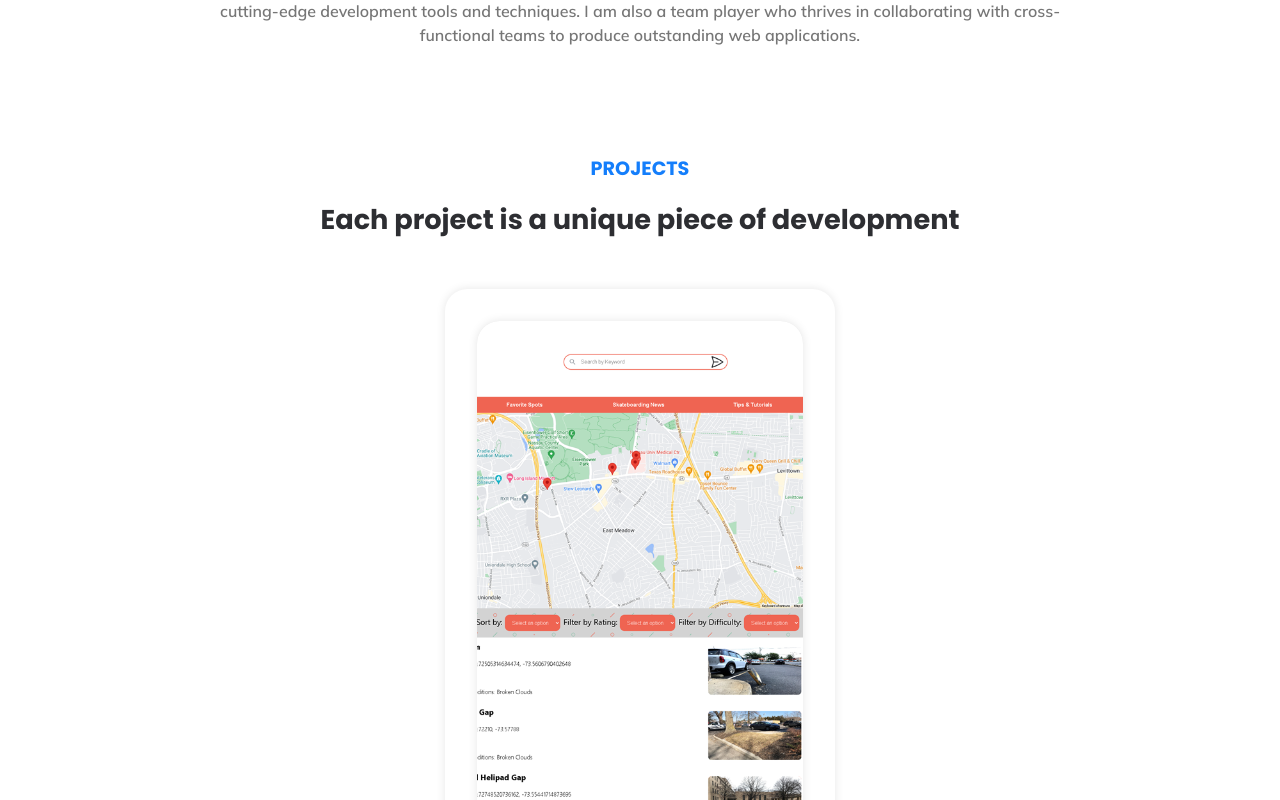
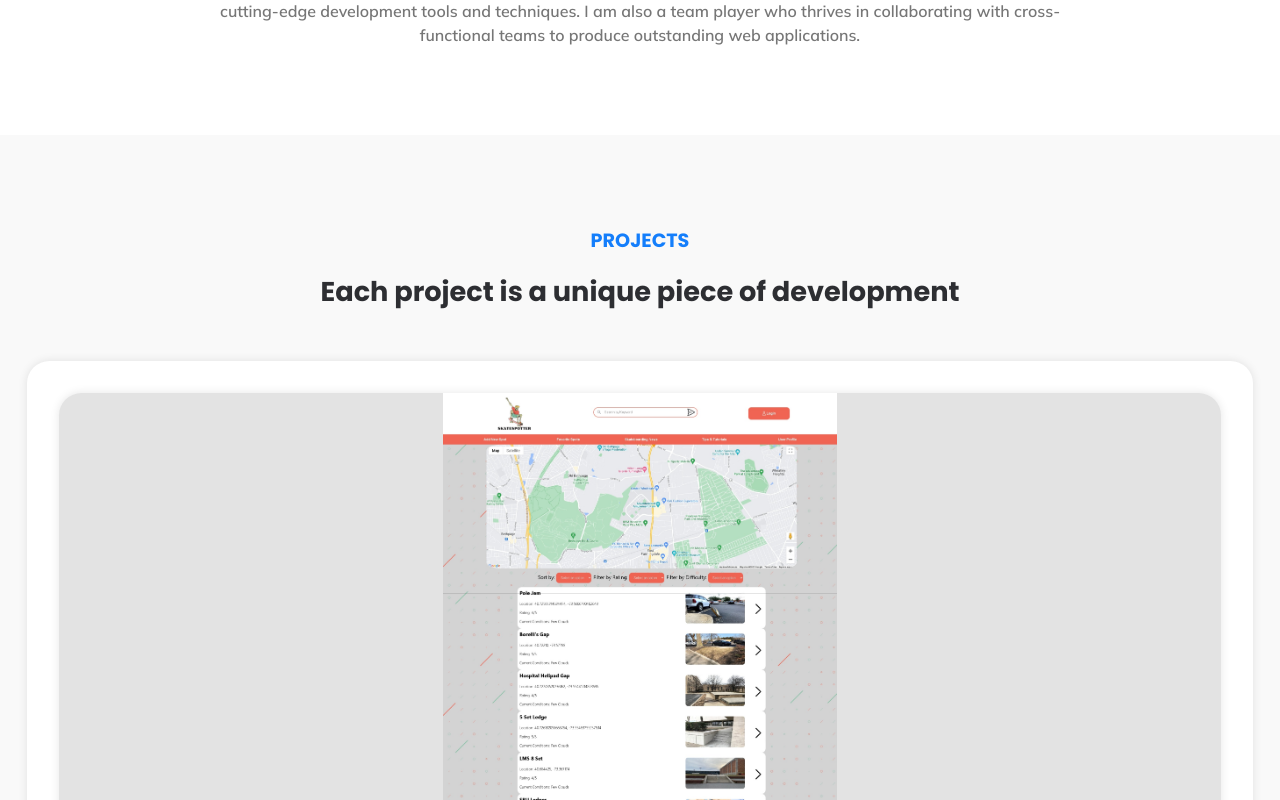
Before and after one commit to chrisMasoud/portfolio, a React (Create React App) app: page / in a window 1280 px wide. Shown: the part 2480-3280 px from the top of the page. Built offline with nearby package versions, Linux system fonts and the light colour scheme.

Commit message:
finished projects section (for now)

```diff
--- a/src/components/Projects.jsx
+++ b/src/components/Projects.jsx
@@ -1,5 +1,5 @@
 import React from "react";
-import img from "../img/SkateSpotter.png";
+import img from "../img/SkateSpotter.jpeg";
 import { FontAwesomeIcon } from "@fortawesome/react-fontawesome";
 import { faGithub } from "@fortawesome/free-brands-svg-icons";
 import "../styles/Projects.css";
@@ -14,7 +14,7 @@ export default function Projects() {
           <div className="projects-grid">
             <div className="project-card">
               <div className="project-img">
-                <img src={img} alt="SkateSpotter Image" />
+                <img src={img} alt="SkateSpotter Image" className="img" />
               </div>
               <div className="project-text">
                 <h3>SkateSpotter</h3>
--- a/src/styles/Projects.css
+++ b/src/styles/Projects.css
@@ -1,3 +1,8 @@
+.projects {
+  background-color: #f9f9f9;
+  padding: 4.5rem 0;
+}
+
 .project-content {
   text-align: center;
   display: flex;
@@ -36,9 +41,8 @@
   background-color: #fff;
   border-radius: 1.4rem;
   box-shadow: 0 0 10px rgba(0, 0, 0, 0.1);
-  height: auto;
+  height: 65rem;
   width: 100%;
-  max-width: 390px;
   box-sizing: border-box;
 }
 
@@ -52,7 +56,6 @@
   max-width: 100%;
   display: flex;
   justify-content: center;
-  align-items: center;
 }
 
 .project-text {
```
Also changed, not shown: src/img/SkateSpotter.jpeg (added), src/img/SkateSpotter.png (deleted).
